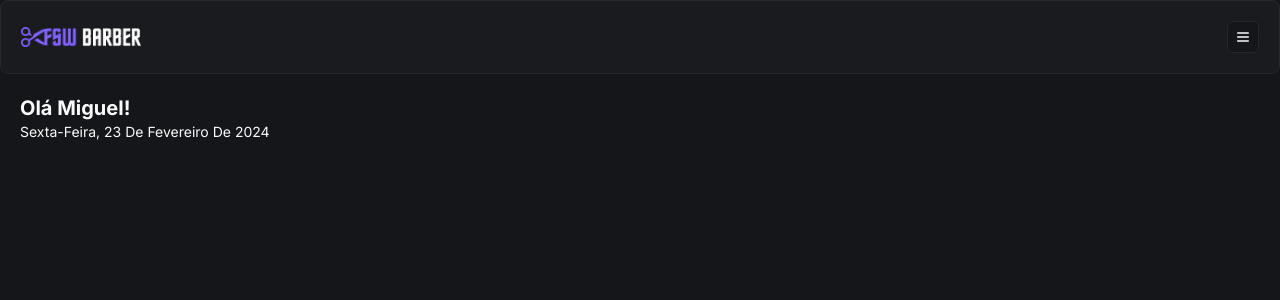
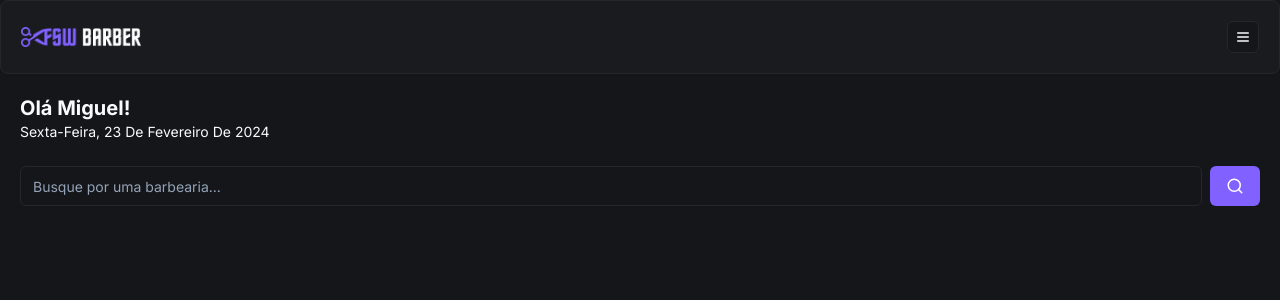
Before and after one commit to menezesds/dev-barbershop-fullsack, a Next.js app: page / in a window 1280 px wide. Shown: the top 300 px of the page. Built offline with nearby package versions, Linux system fonts and the light colour scheme.

Commit message:
feat: add initial search component

```diff
--- /dev/null
+++ b/app/(home)/_components/search.tsx
@@ -0,0 +1,18 @@
+"use client";
+
+import { Button } from "@/app/_components/ui/button";
+import { Input } from "@/app/_components/ui/input";
+import { SearchIcon } from "lucide-react";
+
+const Search = () => {
+    return (
+        <div className="flex items-center gap-2">
+            <Input placeholder="Busque por uma barbearia..."/>
+            <Button variant="default">
+                <SearchIcon size={18}/>
+            </Button>
+        </div>
+    );
+}
+
+export default Search;
--- a/app/(home)/page.tsx
+++ b/app/(home)/page.tsx
@@ -2,6 +2,7 @@ import { format } from "date-fns"
 
 import Header from "../_components/header"
 import { ptBR } from "date-fns/locale"
+import Search from "./_components/search"
 
 export default function Home() {
   return (
@@ -11,6 +12,9 @@ export default function Home() {
         <h2 className="text-xl font-bold">Olá Miguel!</h2>
         <p className="capitalize text-sm">{format(new Date(), "EEEE', 'dd' de 'MMMM' de 'YYY", {locale: ptBR})}</p>
       </div>
+      <div className="px-5 mt-6">
+        <Search />
+      </div>
     </div>
   )
 }
--- /dev/null
+++ b/app/_components/ui/input.tsx
@@ -0,0 +1,25 @@
+import * as React from "react"
+
+import { cn } from "@/app/_lib/utils"
+
+export interface InputProps
+  extends React.InputHTMLAttributes<HTMLInputElement> {}
+
+const Input = React.forwardRef<HTMLInputElement, InputProps>(
+  ({ className, type, ...props }, ref) => {
+    return (
+      <input
+        type={type}
+        className={cn(
+          "flex h-10 w-full rounded-md border border-input bg-background px-3 py-2 text-sm ring-offset-background file:border-0 file:bg-transparent file:text-sm file:font-medium placeholder:text-muted-foreground focus-visible:outline-none focus-visible:ring-2 focus-visible:ring-ring focus-visible:ring-offset-2 disabled:cursor-not-allowed disabled:opacity-50",
+          className
+        )}
+        ref={ref}
+        {...props}
+      />
+    )
+  }
+)
+Input.displayName = "Input"
+
+export { Input }
```
